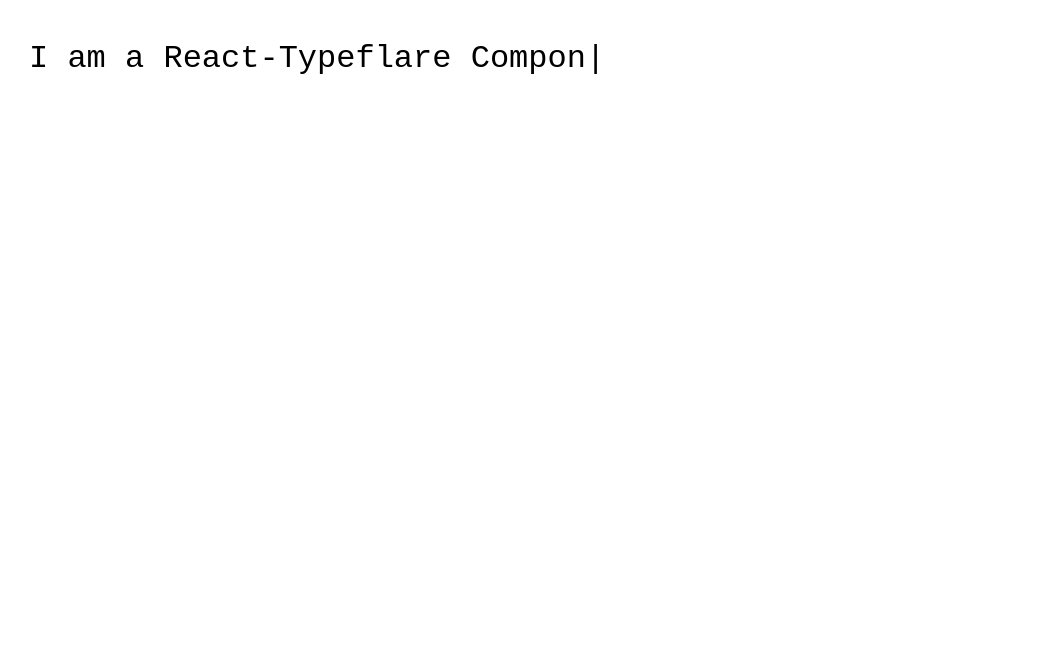
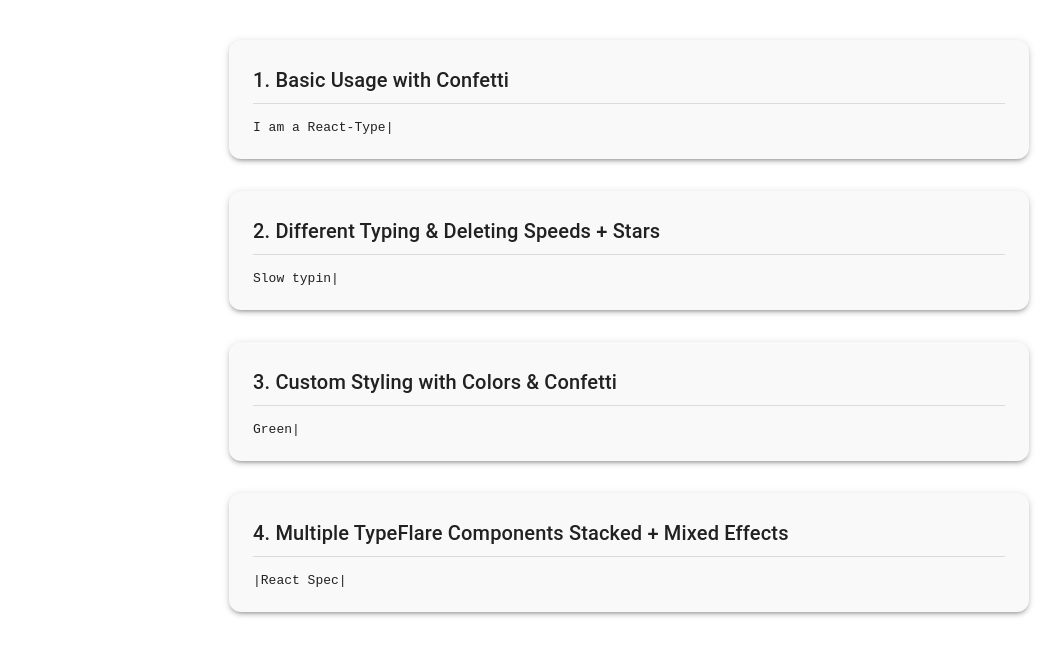
Before and after one commit to Tobi-joshua/react-typeflare, a React app: page / in a window 1280 px wide. Shown: the top 656 px of the page, without its empty margins (11-1073 px from the left). Built offline with nearby package versions, Linux system fonts and the light colour scheme; the HTML template or start-up script is replaced by a standard one.

Commit message:
readMe updated

```diff
--- a/example/App.jsx
+++ b/example/App.jsx
@@ -2,20 +2,92 @@
 import { createRoot } from 'react-dom/client';
 import TypeFlare from '../src/TypeFlare';
 
+// MUI Components
+import { Typography, Box, Paper, Divider, Button } from '@mui/material';
+
+// Example wrapper
+const ExampleBlock = ({ title, children }) => (
+  <Paper
+    elevation={3}
+    sx={{
+      padding: '1.5rem',
+      marginBottom: '2rem',
+      borderRadius: '12px',
+      backgroundColor: '#f9f9f9'
+    }}
+  >
+    <Typography variant="h6" gutterBottom>
+      {title}
+    </Typography>
+    <Divider sx={{ marginBottom: '1rem' }} />
+    {children}
+  </Paper>
+);
+
 const App = () => (
-  <div style={{ fontSize: '2rem', fontFamily: 'monospace', padding: '2rem' }}>
-    <TypeFlare
-      words={[
-        'Hello, World!',
-        'I am a React-Typeflare Component.',
-        'Install me from NPM.'
-      ]}
-      typingSpeed={120}
-      deletingSpeed={60}
-      delayBetweenWords={1000}
-      loop={true}
-    />
-  </div>
+  <Box sx={{ fontFamily: 'monospace', padding: '2rem', maxWidth: '800px', margin: 'auto' }}>
+
+    {/* 1. Basic Example */}
+    <ExampleBlock title="1. Basic Usage with Confetti">
+      <TypeFlare
+        words={['Hello, World!', 'I am a React-Typeflare Component.', 'Install me from NPM.']}
+        typingSpeed={120}
+        deletingSpeed={60}
+        delayBetweenWords={1000}
+        loop={false}
+        confettiOnComplete={true}
+      />
+    </ExampleBlock>
+
+    {/* 2. Different Speeds */}
+    <ExampleBlock title="2. Different Typing & Deleting Speeds + Stars">
+      <TypeFlare
+        words={['Fast typing, slow deleting...', 'Slow typing, fast deleting...']}
+        typingSpeed={50}
+        deletingSpeed={200}
+        delayBetweenWords={1500}
+        loop={false}
+        starsOnComplete={true} // 🌟 show stars when finished
+      />
+    </ExampleBlock>
+
+    {/* 3. Custom Colors */}
+    <ExampleBlock title="3. Custom Styling with Colors & Confetti">
+      <TypeFlare
+        words={['Blue text', 'Red text', 'Green text']}
+        typingSpeed={100}
+        deletingSpeed={100}
+        delayBetweenWords={1000}
+        loop={false}
+        style={{ color: '#1976d2', fontSize: '1.5rem', fontWeight: 'bold' }}
+        confettiOnComplete={true}
+      />
+    </ExampleBlock>
+
+    {/* 4. Multiple Lines */}
+    <ExampleBlock title="4. Multiple TypeFlare Components Stacked + Mixed Effects">
+      <Box>
+        <TypeFlare
+          words={['Frontend Developer', 'UI/UX Designer']}
+          typingSpeed={80}
+          deletingSpeed={50}
+          delayBetweenWords={800}
+          loop={false}
+          starsOnComplete={true}
+        />
+        <TypeFlare
+          words={['JavaScript Enthusiast', 'React Specialist']}
+          typingSpeed={100}
+          deletingSpeed={50}
+          delayBetweenWords={800}
+          loop={false}
+          style={{ color: 'tomato' }}
+          confettiOnComplete={true}
+        />
+      </Box>
+    </ExampleBlock>
+
+  </Box>
 );
 
 const container = document.getElementById('root');
--- a/package.json
+++ b/package.json
@@ -15,8 +15,10 @@
     "@emotion/react": "^11.14.0",
     "@emotion/styled": "^11.14.1",
     "@mui/material": "^7.3.1",
+    "canvas-confetti": "^1.9.3",
     "react": "^19.1.1",
-    "react-dom": "^19.1.1"
+    "react-dom": "^19.1.1",
+    "react-tsparticles": "^2.12.2"
   },
   "devDependencies": {
     "@babel/core": "^7.28.0",
--- a/src/TypeFlare.jsx
+++ b/src/TypeFlare.jsx
@@ -1,4 +1,6 @@
 import React, { useEffect, useState, useRef } from 'react';
+import confetti from 'canvas-confetti';
+import Particles from 'react-tsparticles';
 
 const TypeFlare = ({
   words = [],
@@ -13,12 +15,16 @@
   cursor = true,
   cursorChar = '|',
   cursorClassName = 'tf-cursor',
+  confettiOnComplete = false,
+  starsOnWordChange = false,
   onComplete = () => {},
+  onWordChange = () => {}
 }) => {
   const [text, setText] = useState('');
   const [wordIndex, setWordIndex] = useState(0);
   const [isDeleting, setIsDeleting] = useState(false);
   const [paused, setPaused] = useState(false);
+  const [showStars, setShowStars] = useState(false);
   const completeRef = useRef(false);
 
   useEffect(() => {
@@ -46,18 +52,28 @@
         setIsDeleting(true);
       } else if (isDeleting && text === '') {
         setIsDeleting(false);
-        setWordIndex(prev => {
-          if (!loop && prev + 1 >= words.length) {
+        const nextIndex = reverse
+          ? (wordIndex - 1 + words.length) % words.length
+          : wordIndex + 1;
+
+        if (!loop && nextIndex >= words.length) {
           if (!completeRef.current) {
             completeRef.current = true;
             onComplete();
+            if (confettiOnComplete) {
+              confetti({ particleCount: 200, spread: 70, origin: { y: 0.6 } });
             }
-            return prev;
           }
-          return reverse
-            ? (prev - 1 + words.length) % words.length
-            : prev + 1;
-        });
+          return;
+        }
+
+        setWordIndex(nextIndex);
+        onWordChange(nextIndex);
+
+        if (starsOnWordChange) {
+          setShowStars(true);
+          setTimeout(() => setShowStars(false), 1500);
+        }
       }
 
       typingTimeout = setTimeout(type, nextDelay);
@@ -69,6 +85,7 @@
   }, [text, isDeleting, wordIndex, paused, words.length]);
 
   return (
+    <>
       <span
         className={className}
         aria-live="polite"
@@ -78,6 +95,29 @@
         {text}
         {cursor && <span className={cursorClassName}>{cursorChar}</span>}
       </span>
+
+      {showStars && (
+        <Particles
+          options={{
+            particles: {
+              number: { value: 30 },
+              shape: { type: 'star' },
+              size: { value: 5 },
+              move: { speed: 3 },
+              opacity: { value: 0.8 }
+            }
+          }}
+          style={{
+            position: 'absolute',
+            top: 0,
+            left: 0,
+            width: '100%',
+            height: '100%',
+            zIndex: -1
+          }}
+        />
+      )}
+    </>
   );
 };
 
```
Also changed, not shown: 2 other files (tests, documents, lock files or other folders). Lines whose indentation alone changed are shown as unchanged.
